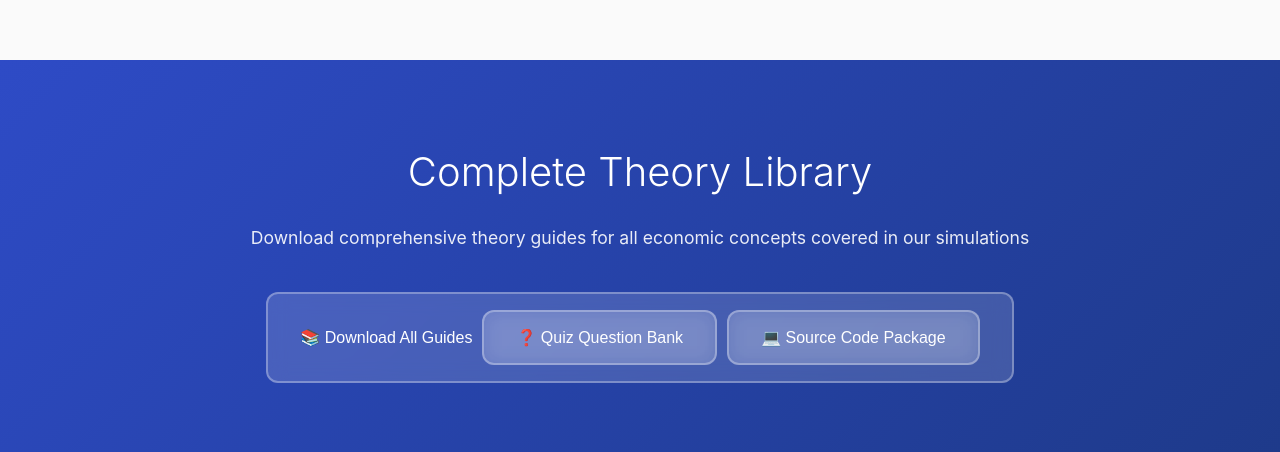
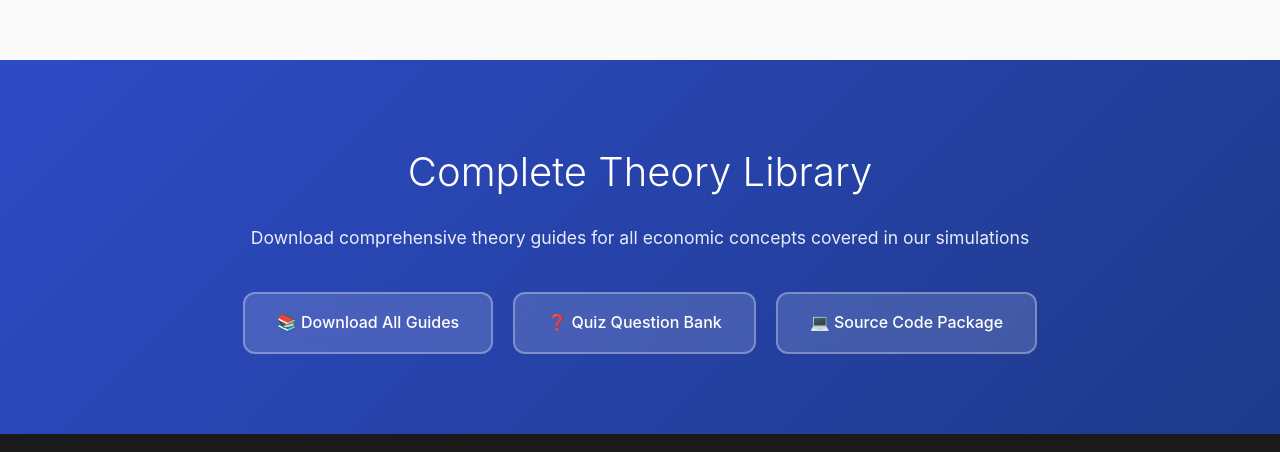
Before and after one commit to Vxictorr/economics-game-hub, a plain HTML site: page index.html in a window 1280 px wide. Shown: the part 3785-4237 px from the top of the page. Drawn offline with Linux system fonts and the light colour scheme.

Commit message:
Update index.html

```diff
--- a/index.html
+++ b/index.html
@@ -882,7 +882,7 @@
             <h2>Complete Theory Library</h2>
             <p>Download comprehensive theory guides for all economic concepts covered in our simulations</p>
             <div class="download-options">
-               <button class="download-btn" onclick="downloadAllTheory()">
+              <a href="javascript:void(0)" class="download-btn" onclick="downloadAllTheory(); return false;">
                     📚 Download All Guides
                 </a>
                 <a href="#" class="download-btn" onclick="downloadQuizBank()">
```
